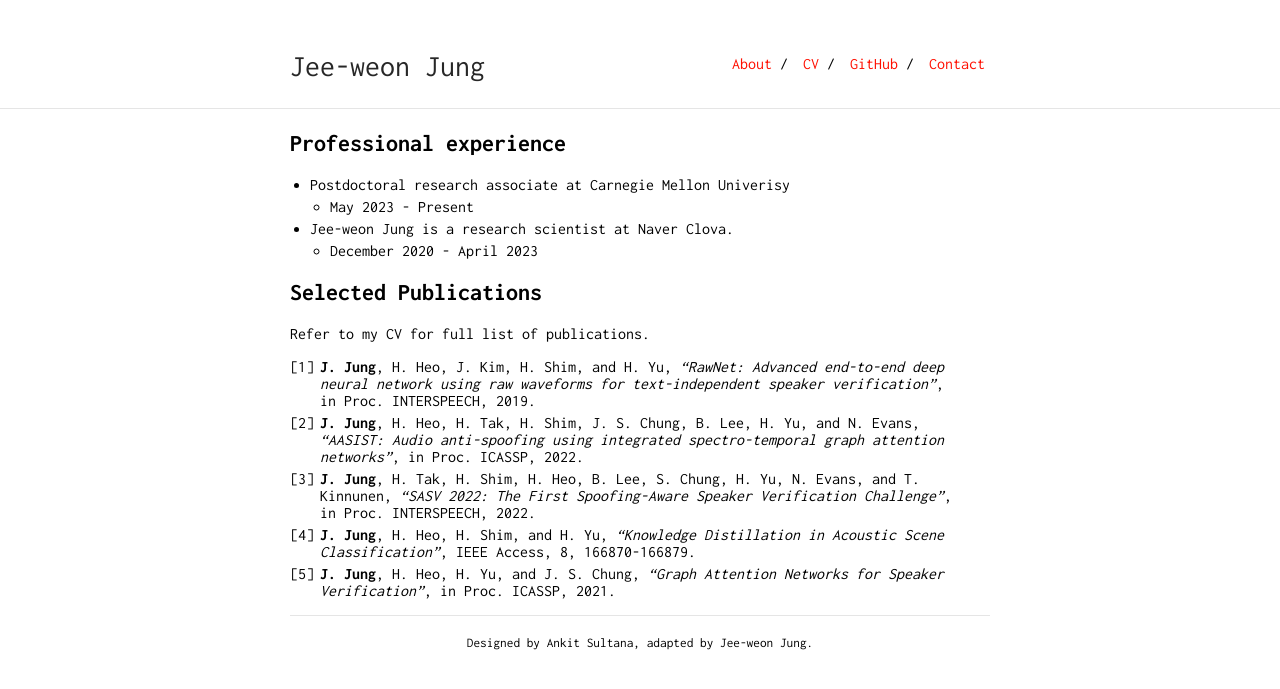
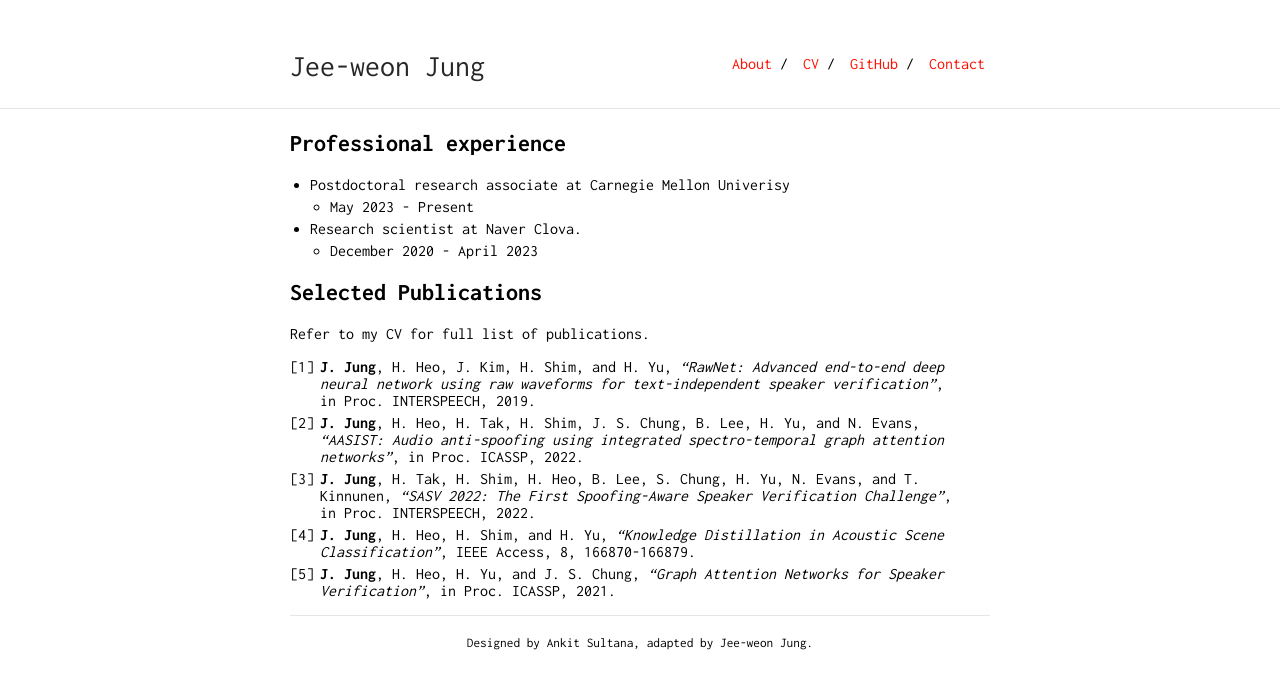
Before and after one commit to satvik-dixit/satvik-dixit.github.io, a Jekyll site: the page built from index.md, in a window 1280 px wide. Shown: the top 689 px of the page. Built offline with Jekyll 4.4.1, drawn with Linux system fonts in a browser that asks for light colours.

Commit message:
remove Naver prefix

```diff
--- a/index.md
+++ b/index.md
@@ -6,7 +6,7 @@ layout: default
 
 - Postdoctoral research associate at Carnegie Mellon Univerisy
   - May 2023 - Present
-- Jee-weon Jung is a research scientist at Naver Clova.
+- Research scientist at Naver Clova.
   - December 2020 - April 2023
 
 ## Selected Publications
```
